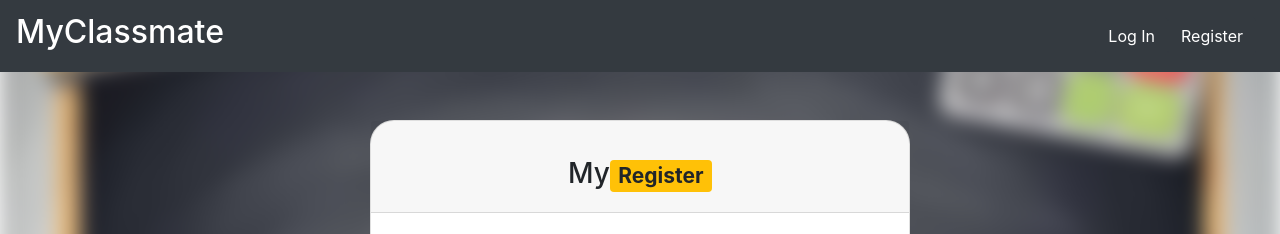
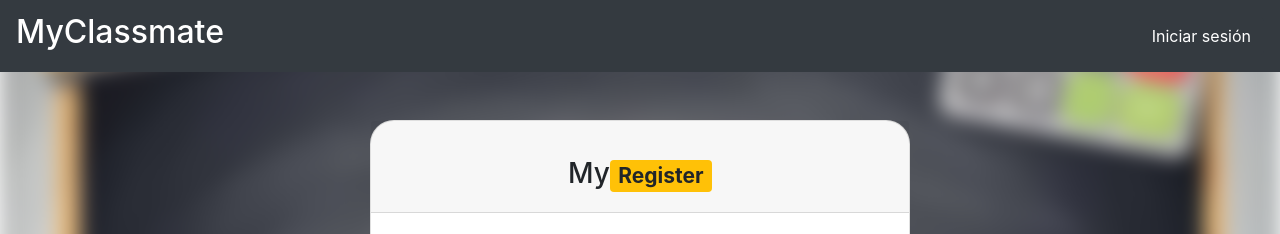
Before and after one commit to ChinitoPacas31/My-classmate, a Flask app: page /register in a window 1280 px wide. Shown: the top 234 px of the page. Run offline with Flask 3, Linux system fonts and the light colour scheme.

Commit message:
Modifique cosas
Lo mismo

```diff
--- a/app.py
+++ b/app.py
@@ -6,7 +6,7 @@ app = Flask(__name__)
 app.secret_key = 'your_secret_key'
 
 def get_db_connection():
-    return mysql.connector.connect(user="root", password="", host="localhost", port="3308", database="myclassmate")
+    return mysql.connector.connect(user="root", password="", host="localhost", port="3306", database="myclassmate")
 
 @app.route('/')
 def index():
--- a/templates/login.html
+++ b/templates/login.html
@@ -64,10 +64,6 @@
               <ul class="navbar-nav mr-auto">
               </ul>
 
-              <a class="nav-item" href="login.html" >
-                    <a href="{{ url_for('login') }}" class="btn btn-dark">Iniciar sesión</a>
-            </a>
-
             <a class="nav-item mr-2" href="register.html" >
                     <a href="{{ url_for('register') }}" class="btn btn-dark">Registrarse</a>
             </a>
--- a/templates/register.html
+++ b/templates/register.html
@@ -55,10 +55,9 @@
     <div class="background-image"></div>
  <!-- Navegación principal -->
  <nav class="navbar navbar-expand-lg navbar-dark bg-dark">
-  <a class="navbar-brand" href="index.html" >
+  <a class="navbar-brand" href="/" >
     <h2>MyClassmate</h2>
   </a>
-
   <button class="navbar-toggler" type="button"
   data-toggle="collapse"
   data-target="#navbarSupportedContent"
@@ -72,16 +71,10 @@
     </ul>
 
     <a class="nav-item" href="login.html" >
-      <button type="button" class="btn btn-dark">
-      Log In
-    </button>
-  </a>
+      <a href="{{ url_for('login') }}" class="btn btn-dark">Iniciar sesión</a>
+</a>
 
-  <a class="nav-item mr-2" href="register.html" >
-      <button type="button" class="btn btn-dark">
-      Register
-    </button>
-  </a>
+
   </div>
 </nav>
 
```
